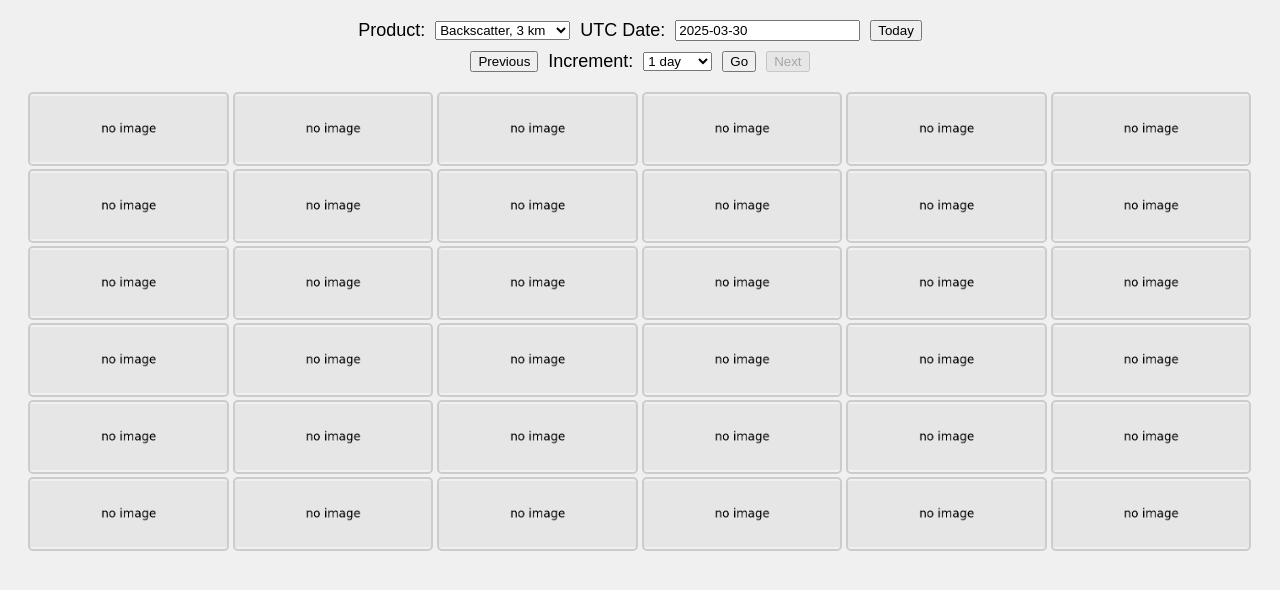
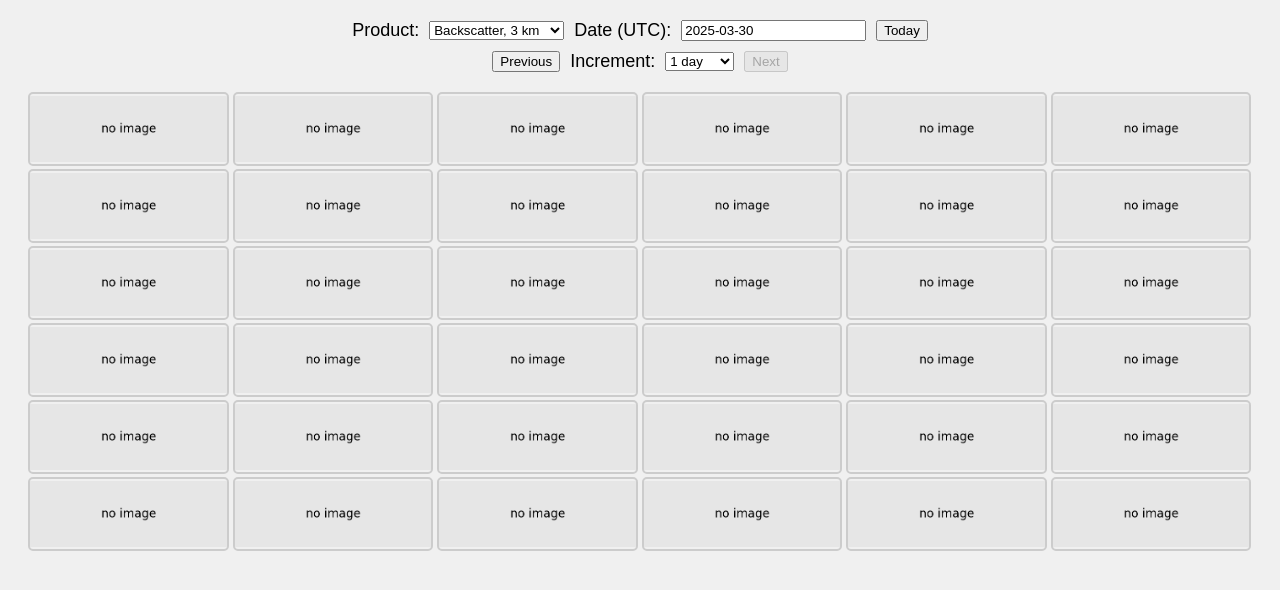
Before and after one commit to ncorbin-id/ea-quicklooks, a plain HTML site: page index.html in a window 1280 px wide. Drawn offline with Linux system fonts and the light colour scheme.

Commit message:
minor cleanups

```diff
--- a/index.html
+++ b/index.html
@@ -18,7 +18,7 @@
             </select>
 
             <!-- Date Selection -->
-            <label for="cal">UTC Date:</label>
+            <label for="cal">Date (UTC):</label>
             <input id="cal" type="text" value>
             <button id="todayButton">Today</button>
         </div>
@@ -34,7 +34,7 @@
                 <option value="7">7 days</option>
                 <option value="30">30 days</option>
             </select>
-            <button id="goButton">Go</button>
+            <!-- <button id="goButton">Go</button> -->
             <button id="nextButton">Next</button>
         </div>
     </div>
--- a/js/script.js
+++ b/js/script.js
@@ -152,10 +152,10 @@ function setToday() {
     updateImages();
 }
 
-// Event listeners
+/* archive: // Event listeners
 goButton.addEventListener('click', () => {
     updateImages();
-});
+}); */
 
 todayButton.addEventListener('click', () => {
     setToday();
```
